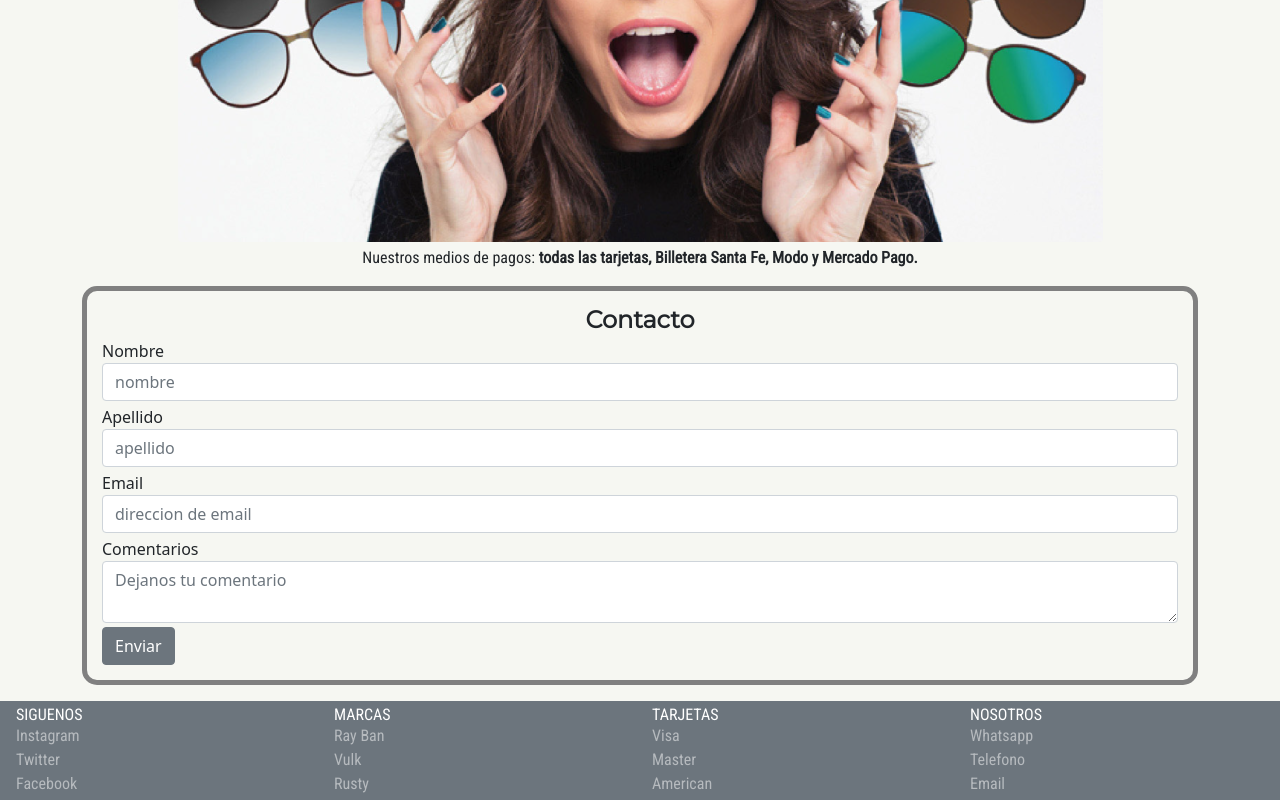
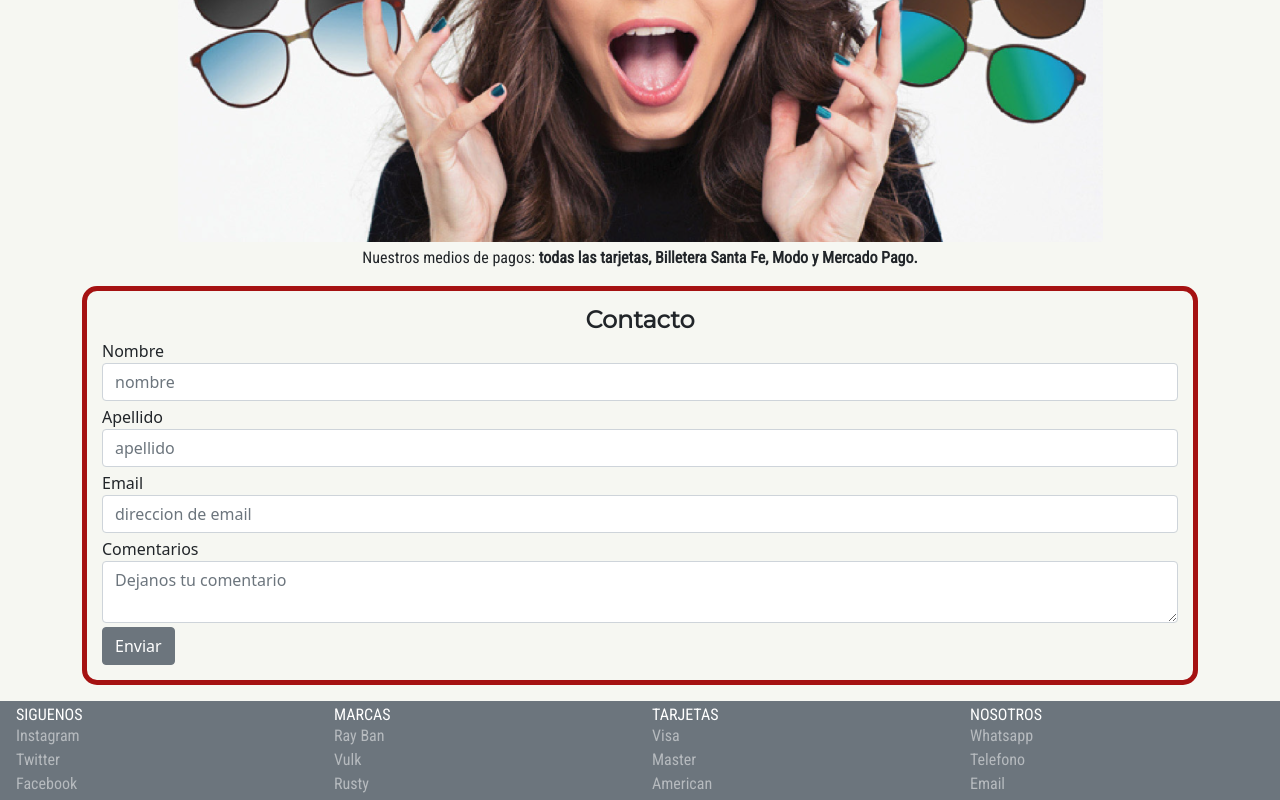
Before and after one commit to jemfo/finalCoder.io, a website: page index.html in a window 1280 px wide. Shown: the part 2024-2824 px from the top of the page. Drawn offline with nearby package versions, Linux system fonts and the light colour scheme.

Commit message:
Prueba cambio borde a rojo

```diff
--- a/scss/estilos.scss
+++ b/scss/estilos.scss
@@ -31,6 +31,6 @@ p {
 /* ======= form ======== */
 #nosotros {
     padding: 15px;
-    border: solid 5px grey;
+    border: solid 5px rgb(165, 18, 18);
     border-radius: 15px;
 }
```
Also changed, not shown: css/estilos.css.
